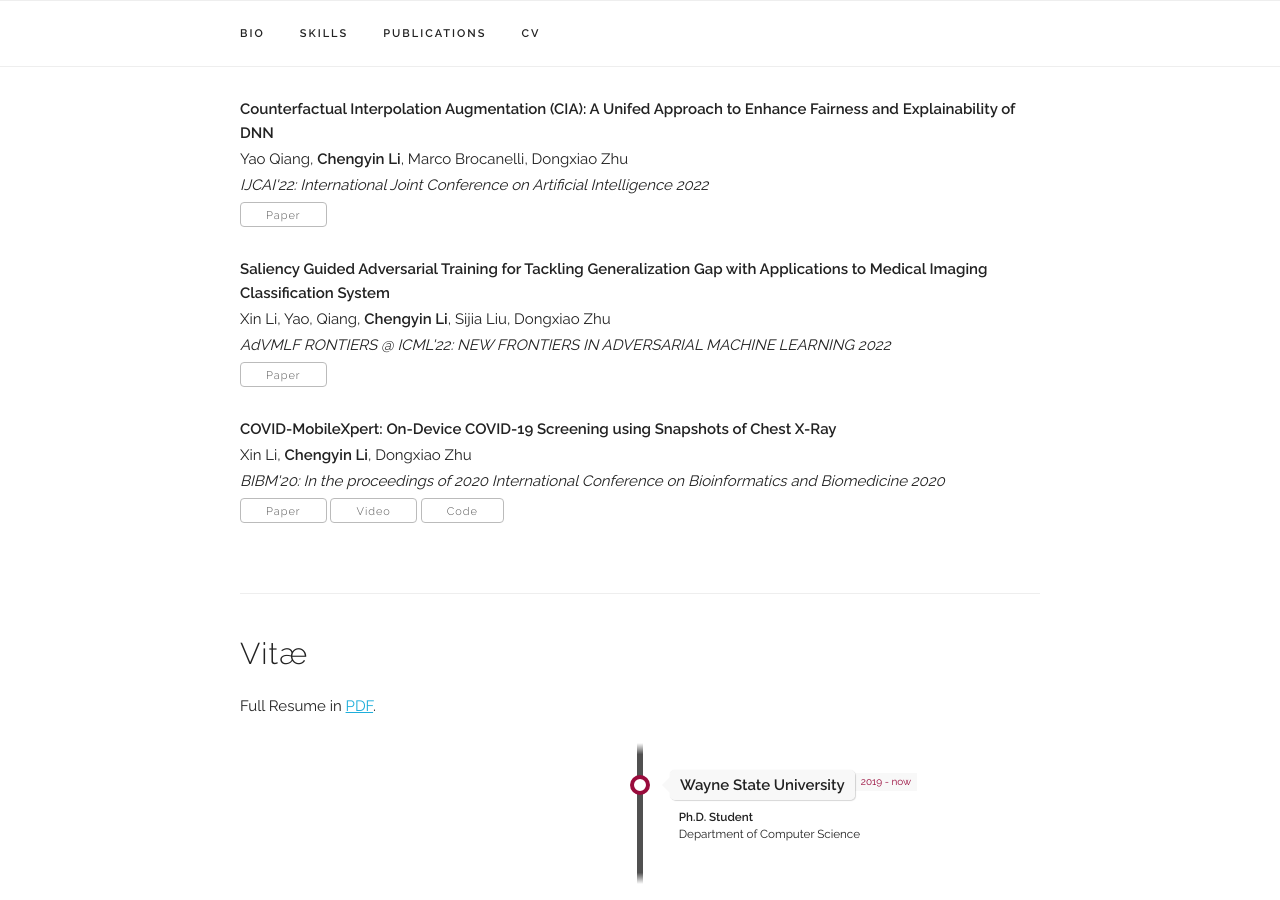
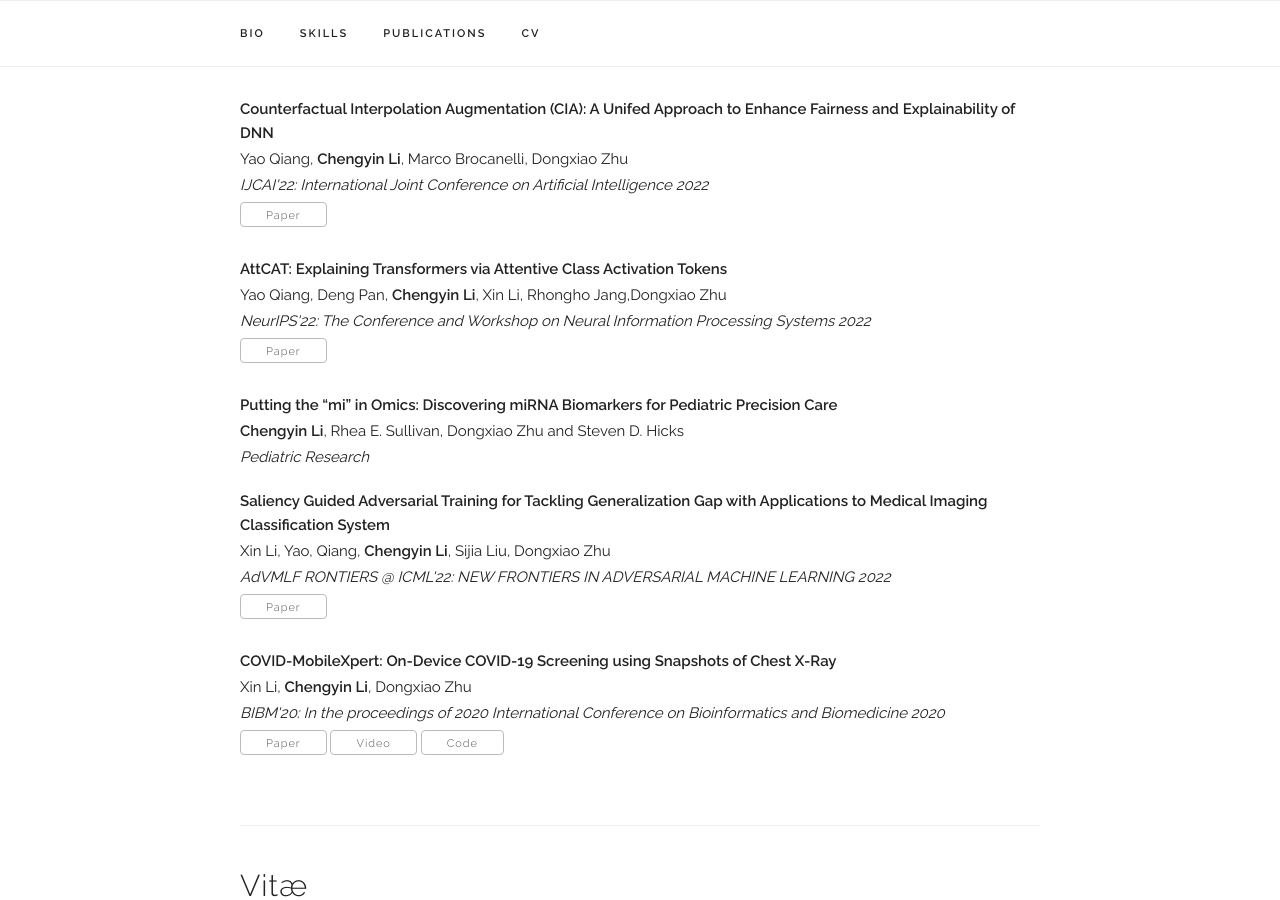
Before and after one commit to ChengyinLee/chengyinlee.github.io, a Jekyll site: the page built from index.html, in a window 1280 px wide and 900 px high, scrolled down 1509 px. Built offline with Jekyll 4.4.1, drawn with Linux system fonts in a browser that asks for light colours; some web fonts are replaced.

Commit message:
Update publications.yaml

```diff
--- a/_data/publications.yaml
+++ b/_data/publications.yaml
@@ -15,6 +15,20 @@ papers:
     # code: "https://github.com/facebookresearch/social-catalysts"
     selected: y
 
+  - title: "AttCAT: Explaining Transformers via Attentive Class Activation Tokens"
+    authors: Yao Qiang, Deng Pan, <b>Chengyin Li</b>, Xin Li, Rhongho Jang,Dongxiao Zhu
+    venue: "NeurIPS'22: The Conference and Workshop on Neural Information Processing Systems 2022"
+    paper_pdf: "/assets/publications/2022_AttCAT/paper_AttCAT.pdf"
+    # code: "https://github.com/facebookresearch/social-catalysts"
+    selected: y
+
+  - title: "Putting the “mi” in Omics: Discovering miRNA Biomarkers for Pediatric Precision Care"
+    authors: <b>Chengyin Li</b>, Rhea E. Sullivan, Dongxiao Zhu and Steven D. Hicks
+    venue: "Pediatric Research"
+    # paper_pdf: "/assets/publications/2022_AttCAT/paper_AttCAT.pdf"
+    # code: "https://github.com/facebookresearch/social-catalysts"
+    selected: y
+
   - title: "Saliency Guided Adversarial Training for Tackling Generalization Gap with Applications to Medical Imaging Classification System"
     authors: Xin Li, Yao, Qiang, <b>Chengyin Li</b>, Sijia Liu, Dongxiao Zhu
     venue: "AdVMLF RONTIERS @ ICML'22: NEW FRONTIERS IN ADVERSARIAL MACHINE LEARNING 2022"
```
